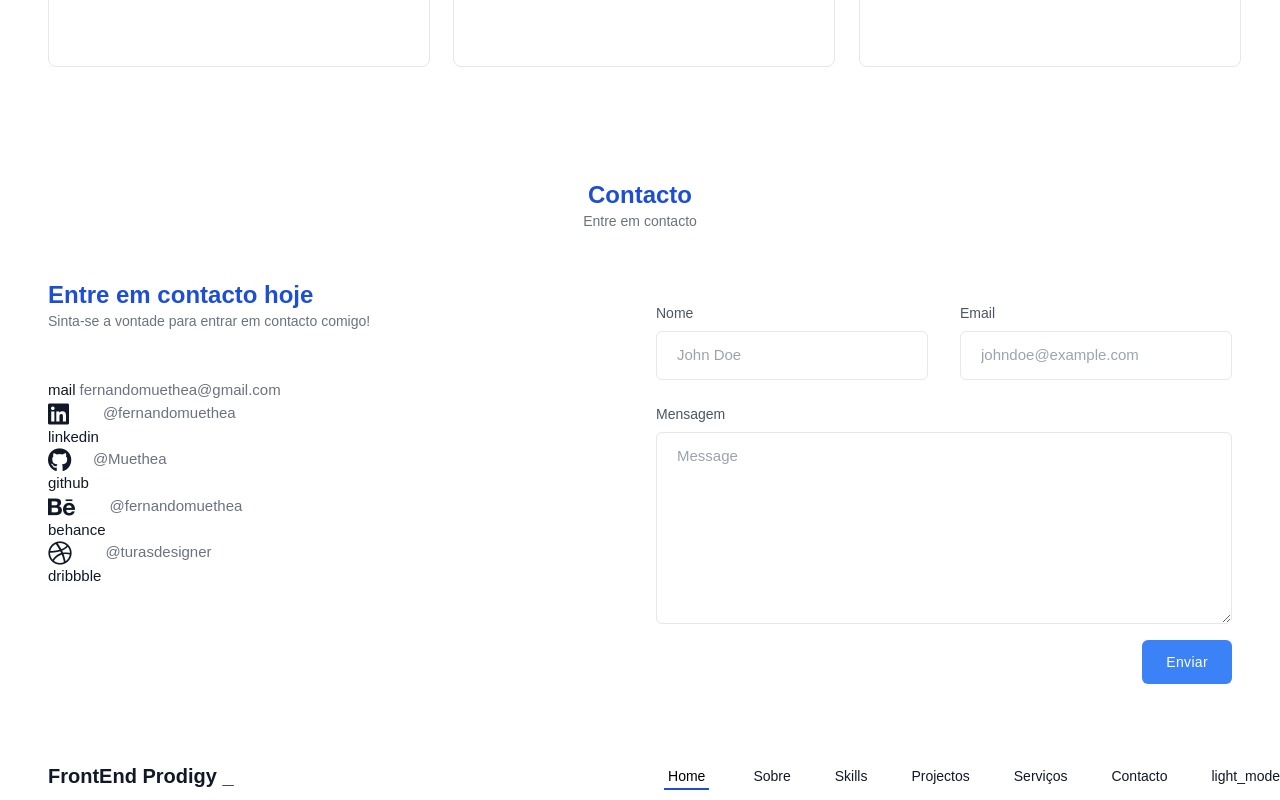
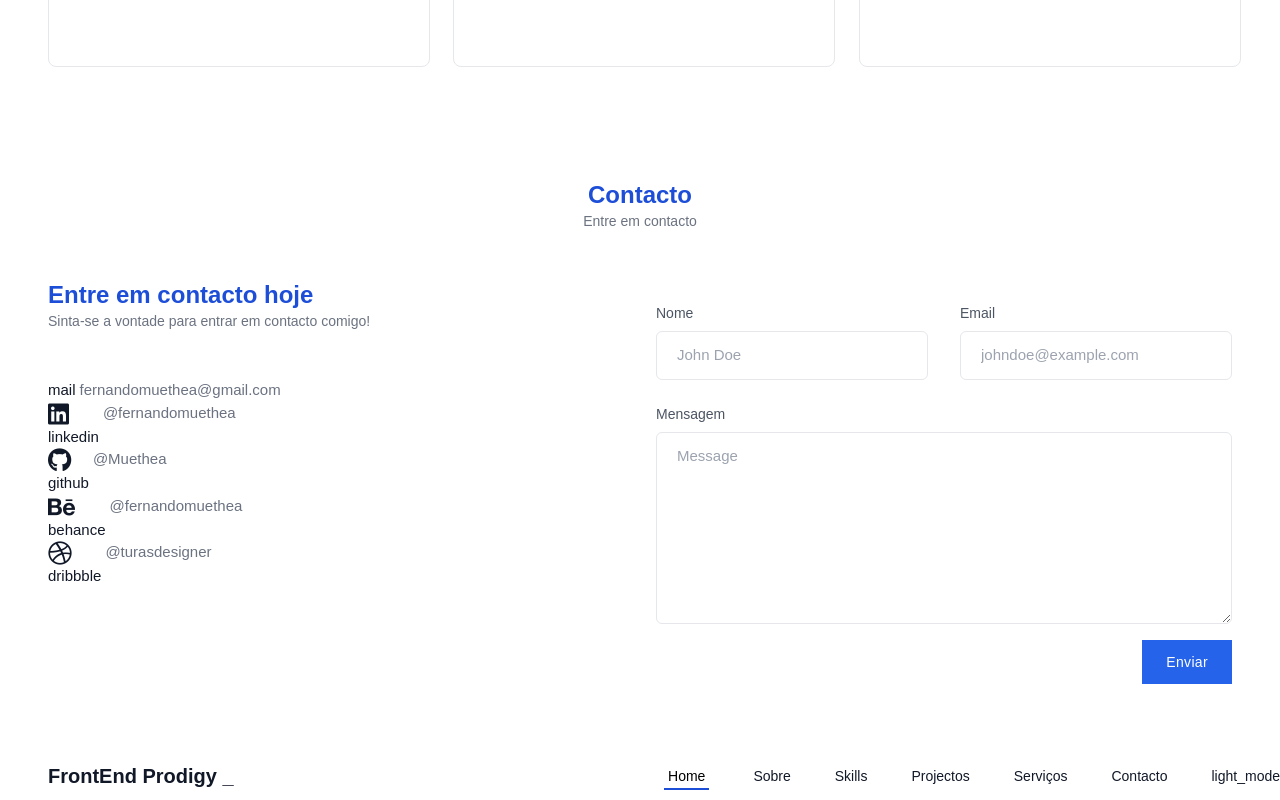
Before and after one commit to theablade/PortfolioDev, a Vue app: page / in a window 1280 px wide. Shown: the part 2162-2962 px from the top of the page. Built offline with nearby package versions, Linux system fonts and the light colour scheme.

Commit message:
update button Send

```diff
--- a/src/views/HomeView.vue
+++ b/src/views/HomeView.vue
@@ -353,11 +353,10 @@
               </div>
 
               <div class="flex justify-end mb-5">
-                <button
-                  class="px-6 font-bold py-3 mt-4 text-sm font-medium tracking-wide text-white capitalize transition-colors duration-300 transform bg-blue-500 rounded-md hover:bg-blue-400 focus:outline-none focus:ring focus:ring-blue-300 focus:ring-opacity-50"
-                  type="submit">
+                <button class="px-6 py-3 mt-4 text-sm font-medium tracking-wide text-white bg-blue-600 hover:bg-blue-700 focus:outline-none focus:ring-4 focus:ring-blue-300">
                   Enviar
                 </button>
+
               </div>
             </form>
           </div>
```
